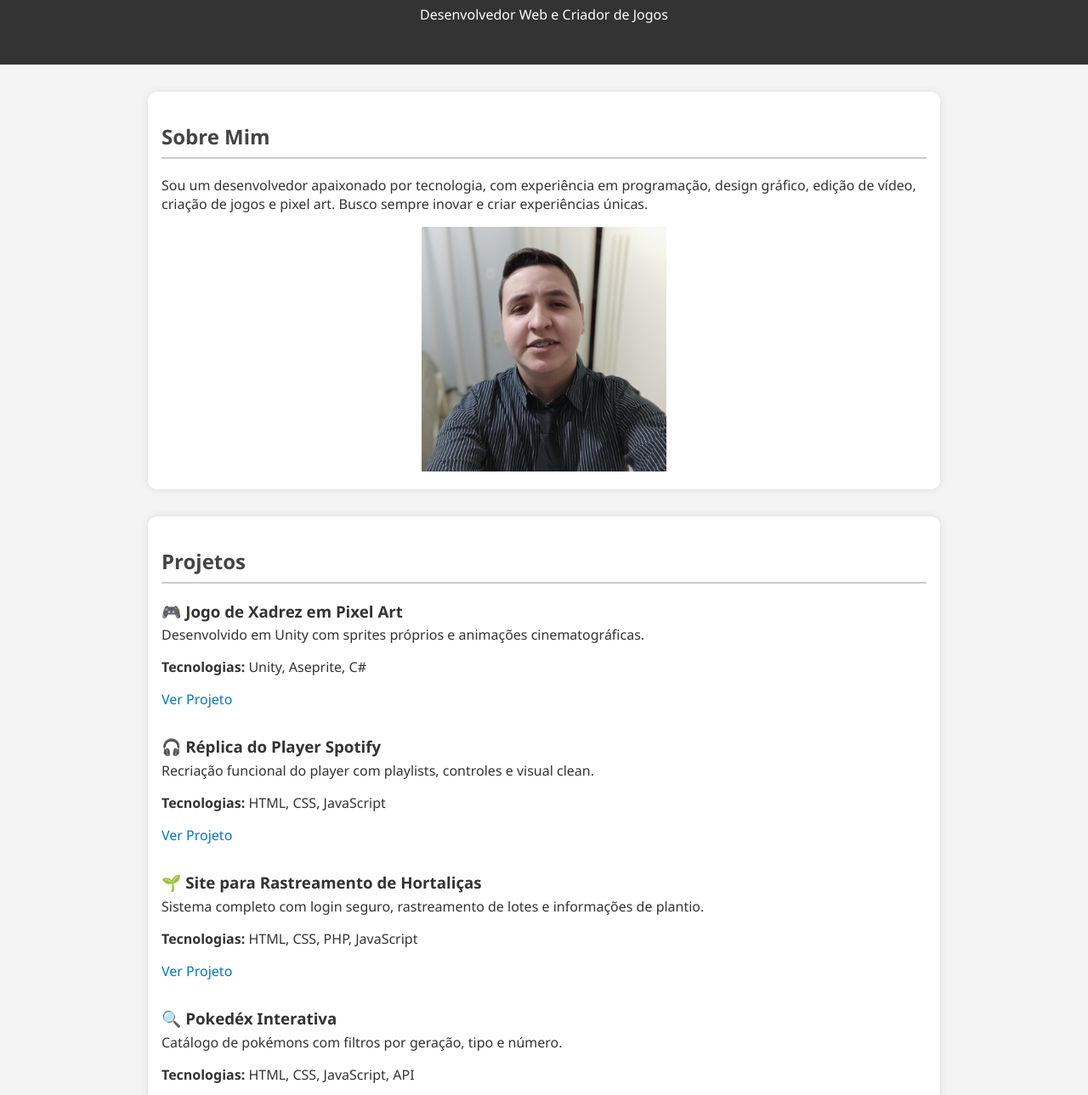
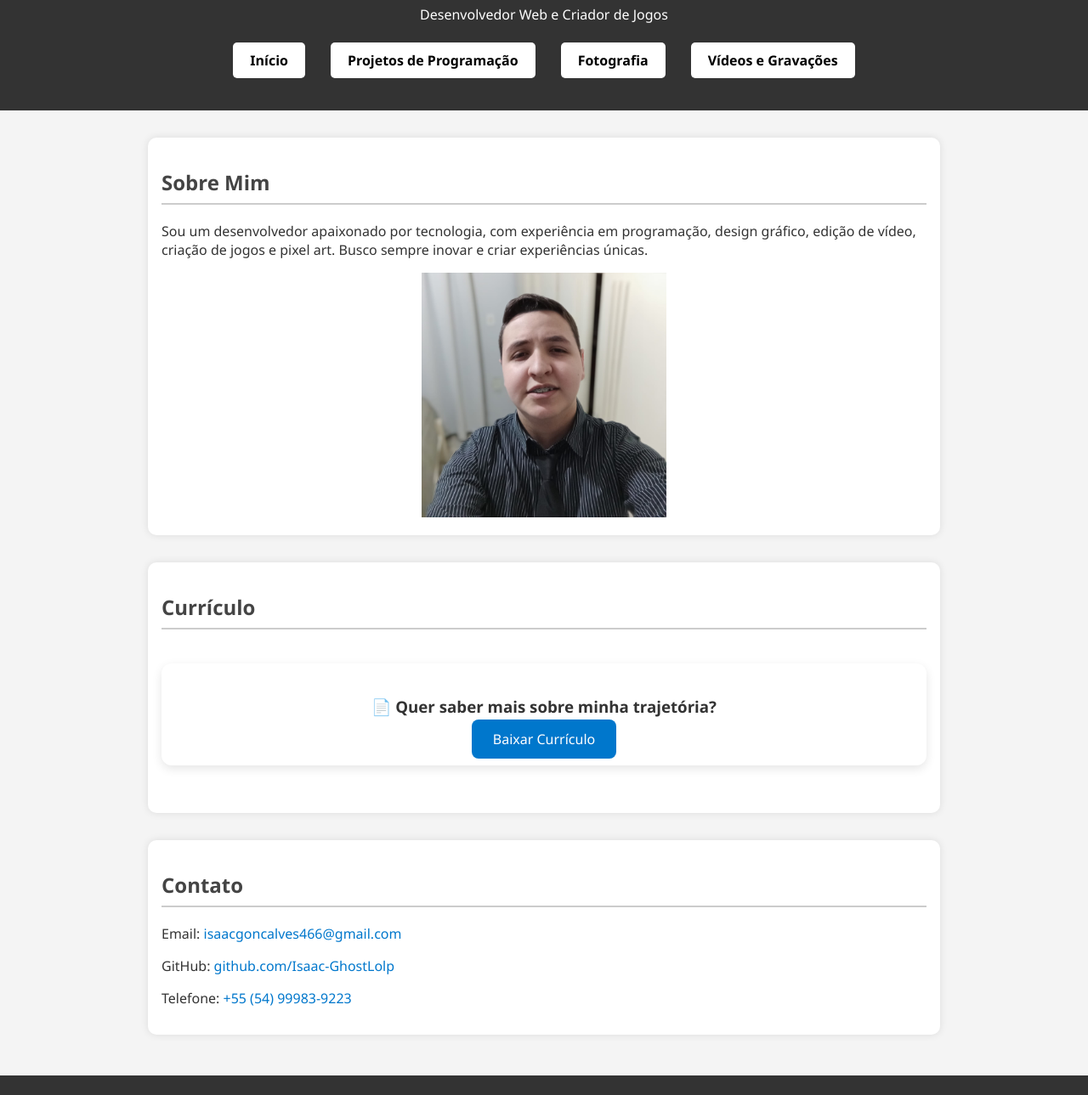
Before and after one commit to Isaac-GhostLolp/portifolio, a plain HTML site: page index.html in a window 1280 px wide. Shown: the part 112-1401 px from the top of the page at 85% size. Drawn offline with Linux system fonts and the light colour scheme.

Commit message:
Add files via upload

```diff
--- a/index.html
+++ b/index.html
@@ -18,6 +18,35 @@
         padding: 2rem;
         text-align: center;
       }
+      nav ul {
+        list-style: none;
+        display: flex;
+        justify-content: center;
+        gap: 30px;
+        padding: 0;
+        margin-top: 2rem;
+      }
+
+      nav ul li {
+        display: inline;
+      }
+
+      nav a {
+        text-decoration: none;
+        color: #000000;
+        background-color: #ffffff;
+        font-weight: bold;
+        padding: 10px 20px;
+        border-radius: 5px;
+        transition: background-color 0.3s ease;
+      }
+
+      nav a:hover {
+        background-color: #353636;
+        color: #ffffff;
+        font-weight: bold;
+      }
+
       section {
         max-width: 900px;
         margin: 2rem auto;
@@ -40,6 +69,35 @@
       .projeto p {
         margin-top: 0;
       }
+
+      .curriculo-box {
+        text-align: center;
+        margin-top: 40px;
+        margin-bottom: 40px;
+        padding: 20px;
+        border-radius: 12px;
+        box-shadow: 0 4px 12px rgba(0, 0, 0, 0.1);
+      }
+
+      .curriculo-box h3 {
+        margin-bottom: 15px;
+        color: #333;
+      }
+
+      .btn-curriculo {
+        background-color: #0077cc;
+        color: white;
+        padding: 12px 25px;
+        font-size: 16px;
+        border-radius: 8px;
+        text-decoration: none;
+        transition: background-color 0.3s ease;
+      }
+
+      .btn-curriculo:hover {
+        background-color: #005fa3;
+      }
+
       footer {
         text-align: center;
         padding: 2rem;
@@ -55,8 +113,16 @@
   </head>
   <body>
     <header>
-      <h1>Isaac Gonçalves Quadros</h1>
+      <h1>Isaac Gonçalves – Portfólio</h1>
       <p>Desenvolvedor Web e Criador de Jogos</p>
+      <nav>
+        <ul>
+          <li><a href="./index.html">Início</a></li>
+          <li><a href="./html/projetos.html">Projetos de Programação</a></li>
+          <li><a href="./html/fotos.html">Fotografia</a></li>
+          <li><a href="./html/videos.html">Vídeos e Gravações</a></li>
+        </ul>
+      </nav>
     </header>
 
     <section>
@@ -76,42 +142,12 @@
     </section>
 
     <section>
-      <h2>Projetos</h2>
-
-      <div class="projeto">
-        <h3>🎮 Jogo de Xadrez em Pixel Art</h3>
-        <p>
-          Desenvolvido em Unity com sprites próprios e animações
-          cinematográficas.
-        </p>
-        <p><strong>Tecnologias:</strong> Unity, Aseprite, C#</p>
-        <p><a href="./html/xadrez.html">Ver Projeto</a></p>
-      </div>
-
-      <div class="projeto">
-        <h3>🎧 Réplica do Player Spotify</h3>
-        <p>
-          Recriação funcional do player com playlists, controles e visual clean.
-        </p>
-        <p><strong>Tecnologias:</strong> HTML, CSS, JavaScript</p>
-        <p><a href="./html/spotify.html">Ver Projeto</a></p>
-      </div>
-
-      <div class="projeto">
-        <h3>🌱 Site para Rastreamento de Hortaliças</h3>
-        <p>
-          Sistema completo com login seguro, rastreamento de lotes e informações
-          de plantio.
-        </p>
-        <p><strong>Tecnologias:</strong> HTML, CSS, PHP, JavaScript</p>
-        <p><a href="./html/hortalicas.html">Ver Projeto</a></p>
-      </div>
-
-      <div class="projeto">
-        <h3>🔍 Pokedéx Interativa</h3>
-        <p>Catálogo de pokémons com filtros por geração, tipo e número.</p>
-        <p><strong>Tecnologias:</strong> HTML, CSS, JavaScript, API</p>
-        <p><a href="./html/pokedex.html">Ver Projeto</a></p>
+      <h2>Currículo</h2>
+      <div class="curriculo-box">
+        <h3>📄 Quer saber mais sobre minha trajetória?</h3>
+        <a href="Curriculo_Isaac.pdf" download class="btn-curriculo"
+          >Baixar Currículo</a
+        >
       </div>
     </section>
 
```
